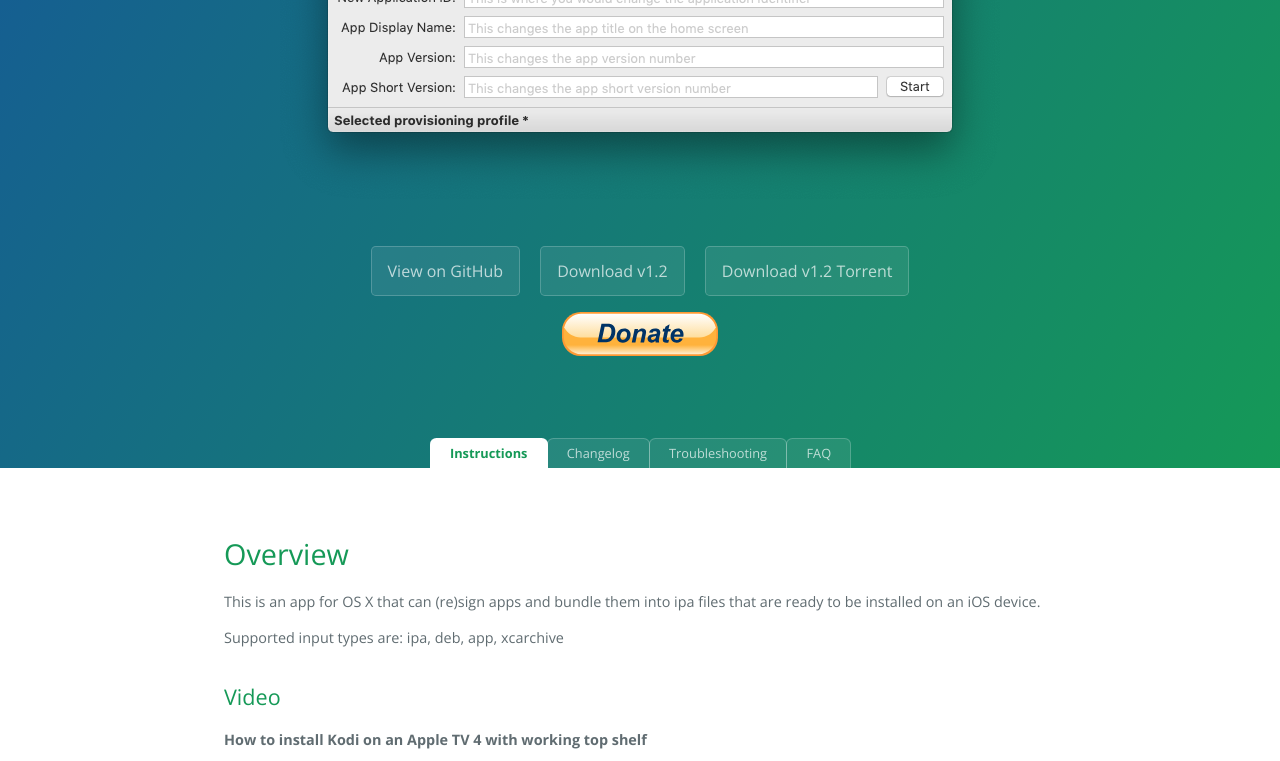
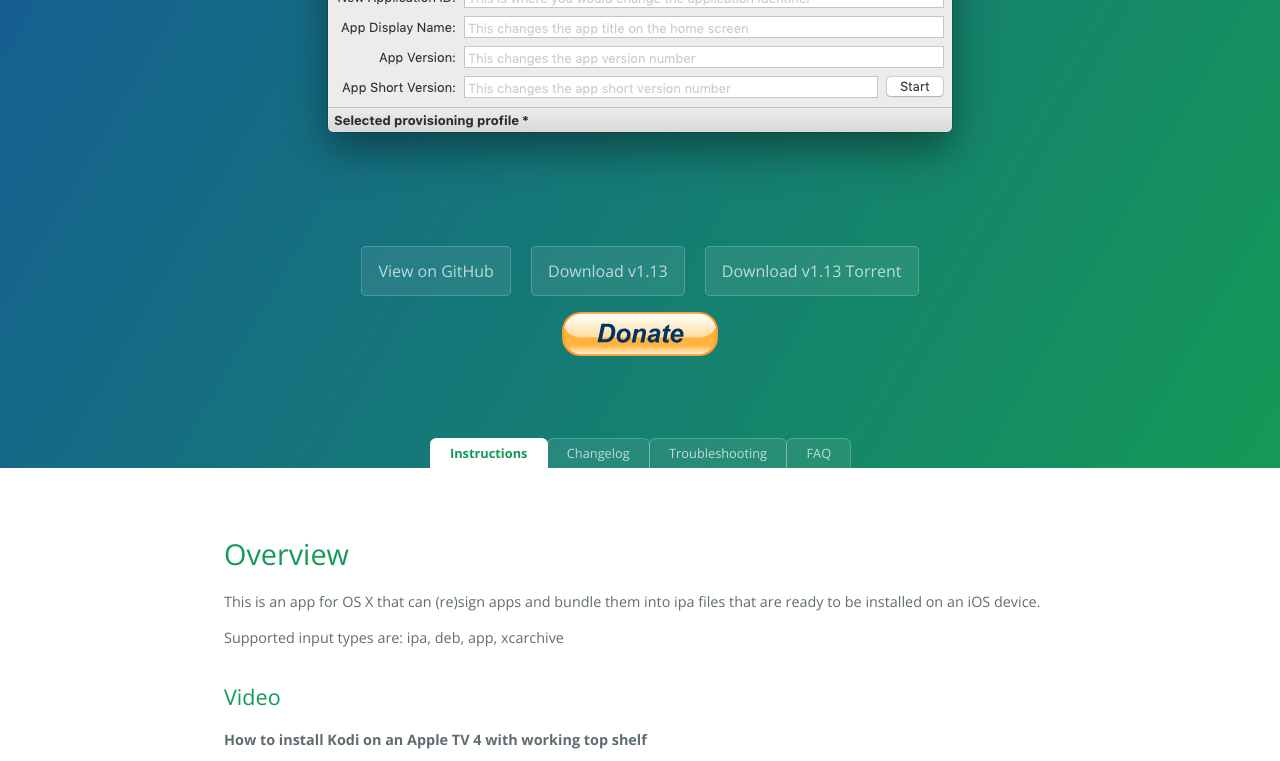
Before and after one commit to DanTheMan827/dantheman827.github.io, a Jekyll site: the page built from pages/ios-app-signer/1_ios-app-signer.md, in a window 1280 px wide and 900 px high, scrolled down 370 px, cut to the strip 0-761 px from the top of the window. Built offline with Jekyll 4.4.1, drawn with Linux system fonts in a browser that asks for light colours; nearby versions of some CDN libraries.

Commit message:
Update ios-app-signer.yml

```diff
--- a/_data/ios-app-signer.yml
+++ b/_data/ios-app-signer.yml
@@ -2,9 +2,9 @@
 description: This is an app for OS X that can (re)sign apps and bundle them into ipa files that are ready to be installed on an iOS device.
 screenshot: /images/ios-app-signer/screenshots/screenshot.png
 github-link: https://github.com/DanTheMan827/ios-app-signer
-download-link: https://github.com/DanTheMan827/ios-app-signer/releases/download/1.2/iOS.App.Signer.app.zip
-torrent-link: https://github.com/DanTheMan827/ios-app-signer/releases/download/1.2/iOS.App.Signer.v1.2.torrent
+download-link: https://github.com/DanTheMan827/ios-app-signer/releases/download/1.13/iOS.App.Signer.app.zip
+torrent-link: https://github.com/DanTheMan827/ios-app-signer/releases/download/1.13/iOS.App.Signer.v1.13.torrent
 extra-links: [
   #[Shell Script, "https://raw.githubusercontent.com/DanTheMan827/ios-app-signer/shell_script/app-sign.sh"]
 ]
-version: "v1.2"
+version: "v1.13"
```
